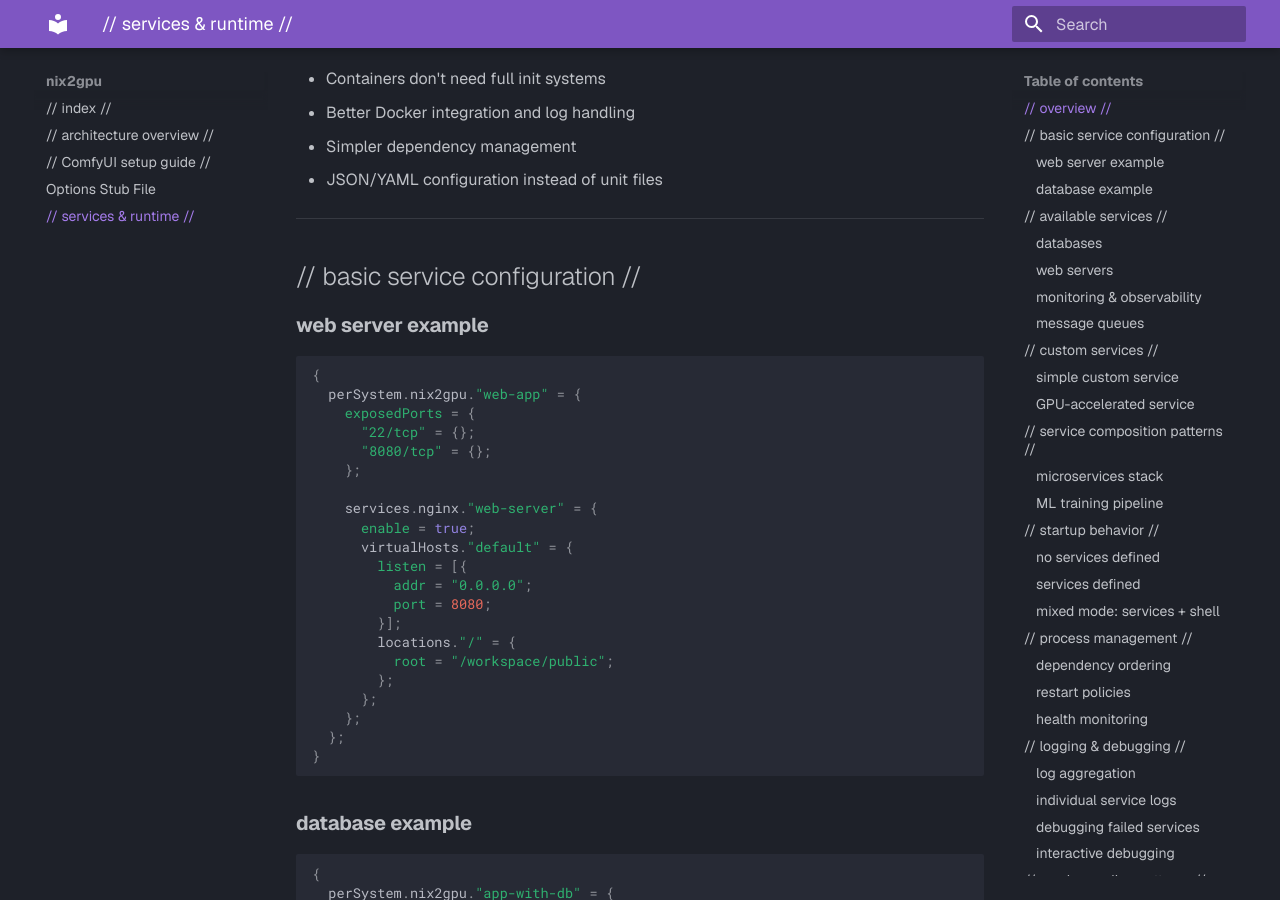
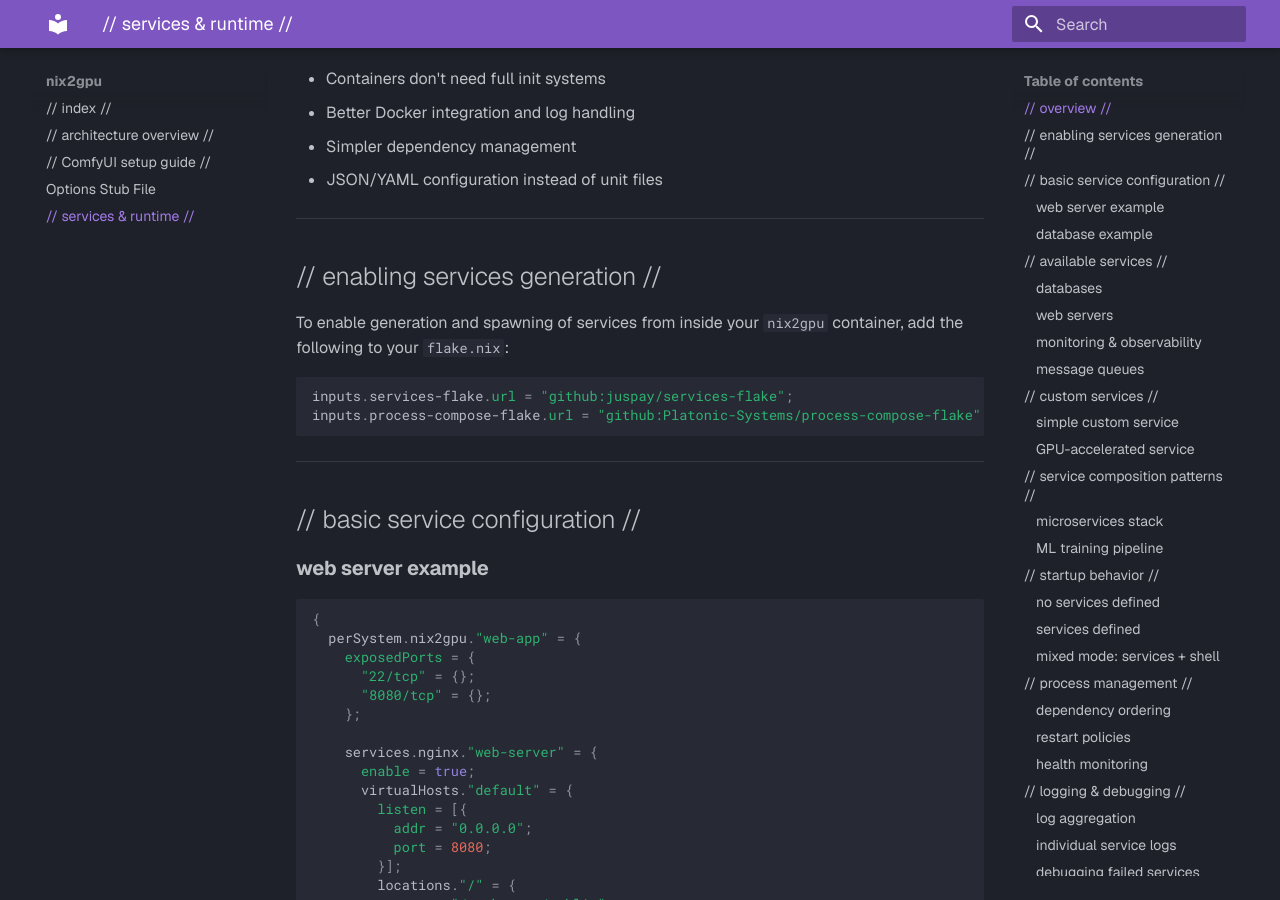
Before and after one commit to fleek-sh/nix2gpu, an MkDocs documentation site: the page built from docs/services.md, in a window 1280 px wide and 900 px high, scrolled down 339 px. Built offline with MkDocs 1.6.1 and Material for MkDocs 9.7.7, drawn with Linux system fonts in a browser that asks for light colours.

Commit message:
Add note on enabling services generation

````diff
--- a/docs/services.md
+++ b/docs/services.md
@@ -14,6 +14,18 @@ ______________________________________________________________________
 - Better Docker integration and log handling
 - Simpler dependency management
 - JSON/YAML configuration instead of unit files
+
+______________________________________________________________________
+
+## // enabling services generation //
+
+To enable generation and spawning of services from inside your `nix2gpu` container,
+add the following to your `flake.nix`:
+
+```nix
+inputs.services-flake.url = "github:juspay/services-flake";
+inputs.process-compose-flake.url = "github:Platonic-Systems/process-compose-flake";
+```
 
 ______________________________________________________________________
 
````
